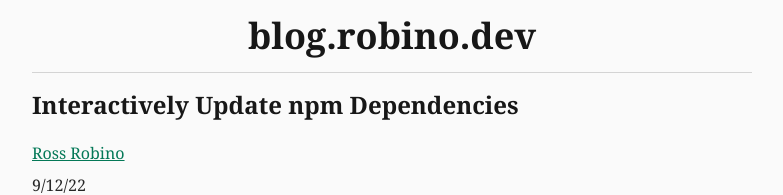
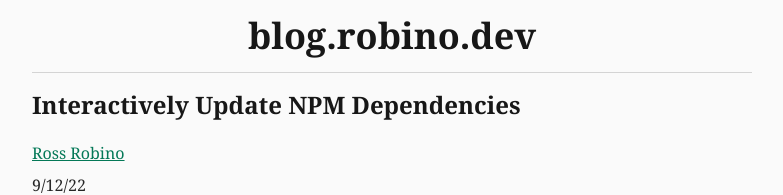
Before and after one commit to rossrobino/blog, a SvelteKit app: page /posts/update-npm-dependencies in a window 1280 px wide. Shown: the top 195 px of the page, without its empty margins (248-1031 px from the left). Built offline with nearby package versions, Linux system fonts and the light colour scheme.

Commit message:
final touches

```diff
--- a/src/routes/+page.svelte
+++ b/src/routes/+page.svelte
@@ -11,13 +11,13 @@
 
 <ul>
 	<li>
+		<a sveltekit:prefetch href="/posts/update-npm-dependencies">
+			Interactively Update NPM Dependencies
+		</a>
+	</li>
+	<li>
 		<a sveltekit:prefetch href="/posts/svelte-web-future">
 			How Svelte is Changing the Future of the Web
 		</a>
 	</li>
-	<li>
-		<a sveltekit:prefetch href="/posts/update-npm-dependencies">
-			Interactively Update NPM Dependencies
-		</a>
-	</li>
 </ul>
--- a/src/routes/posts/update-npm-dependencies/+page.svelte
+++ b/src/routes/posts/update-npm-dependencies/+page.svelte
@@ -2,7 +2,7 @@
 	import Code from "$lib/Code.svelte";
 	import PageHeader from "$lib/PageHeader.svelte";
 
-	const title = "Interactively Update npm Dependencies";
+	const title = "Interactively Update NPM Dependencies";
 	const desc =
 		"Keeping up with your project's dependencies can be difficult and time consuming. Here's the best way I've found to manage my npm dependencies.";
 	const date = "9/12/22";
```
